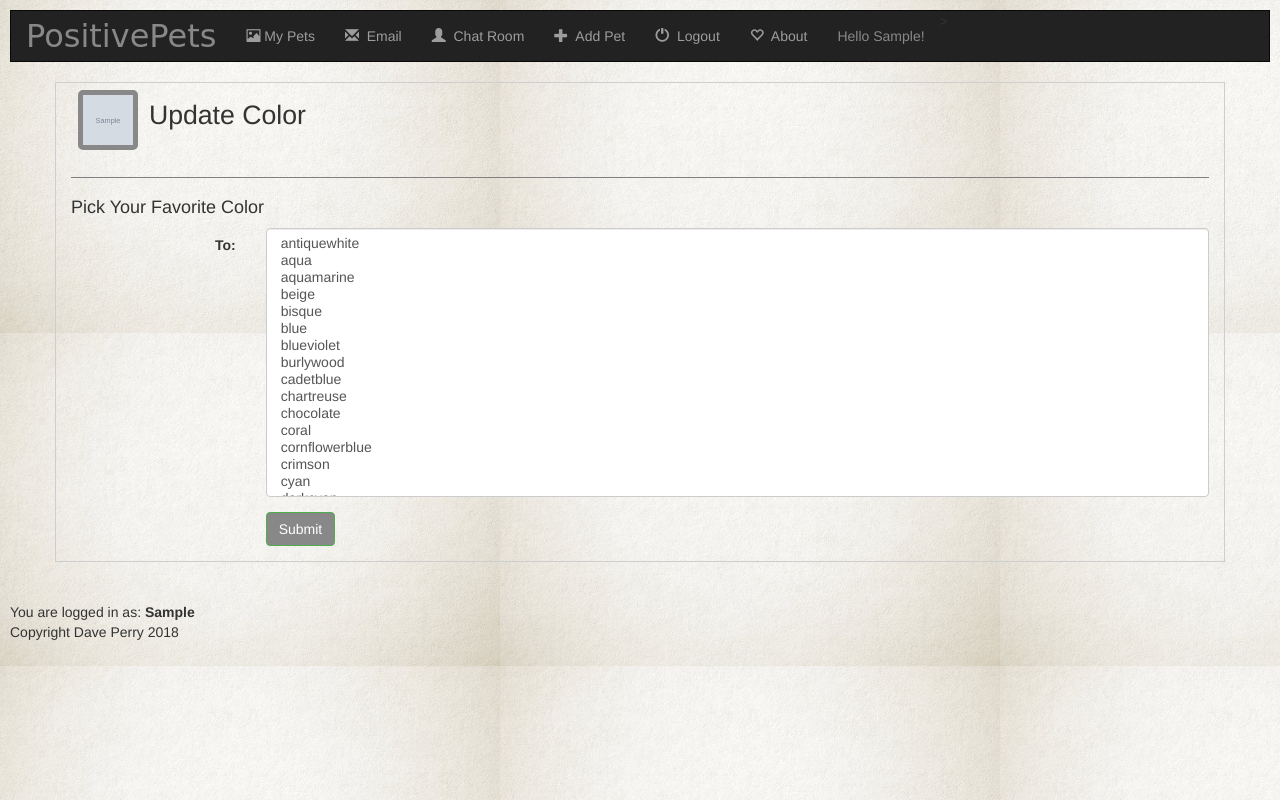
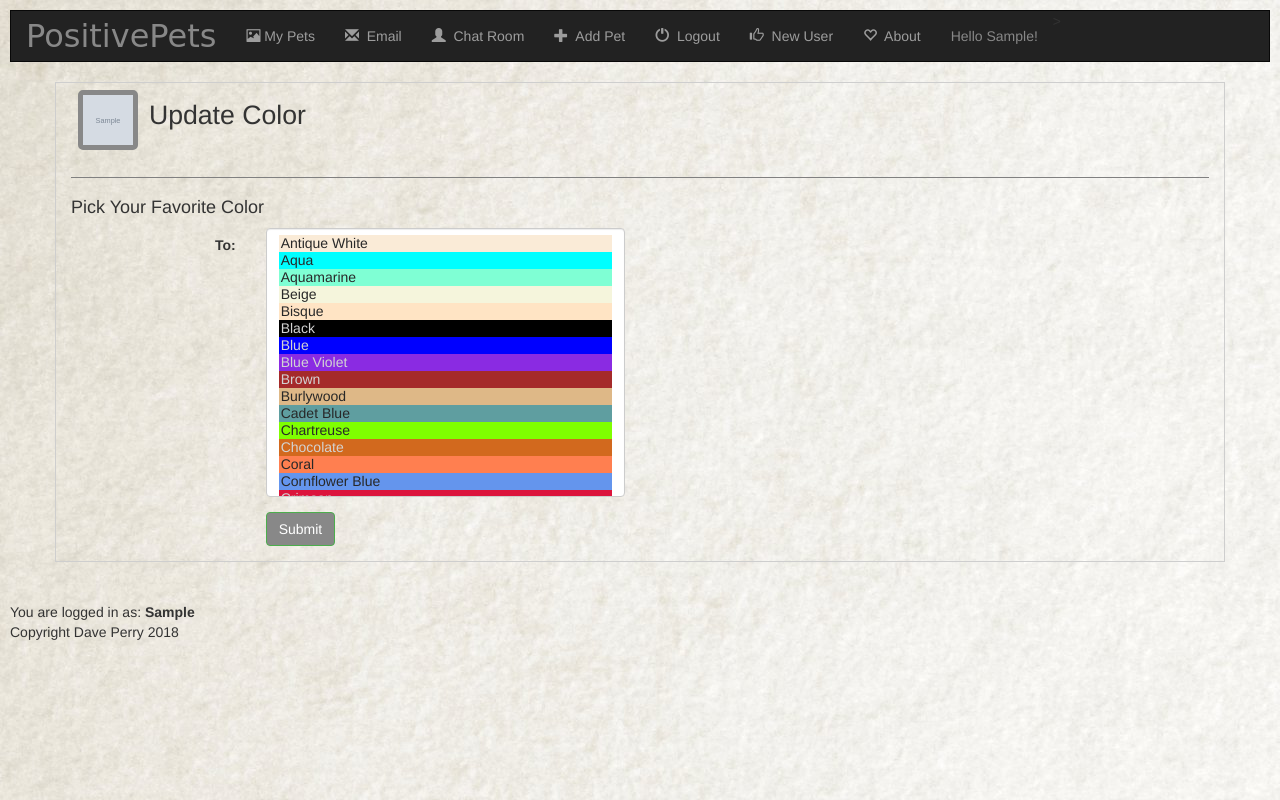
Before and after one commit to daveperry10/PositivePets, a Django app: a page that uses positivepets/templates/positivepets/base.html in a window 1280 px wide. Run offline with Django 3.2, Linux system fonts and the light colour scheme; a user stored in the database is signed in; tables that the repository leaves empty hold one stand-in row (values such as "Sample post"); grey boxes marked "Sample" are stand-in pictures; some libraries are stand-ins or nearby versions.

Commit message:
fixed: - bad color input on user registration - email button text color - handle "/" case (user doesn't put /positivepets/) in urls
added:
- shrink user images to 400x400 on save
- no new user from outside of logged-in view
- took year off birthday for privacy issue
- changed background image to larger file to avoid tiling
-

```diff
--- a/positivepets/templates/positivepets/base.html
+++ b/positivepets/templates/positivepets/base.html
@@ -81,6 +81,13 @@
                             <span class="glyphicon glyphicon-off" aria-hidden="true"></span>&nbsp; Logout
                         </a>
                     </li>
+
+                    <li class="">
+                        <a href="{% url 'positivepets:register' %}">
+                            <span class="glyphicon glyphicon-thumbs-up" aria-hidden="true"></span>&nbsp; New User
+                        </a>
+                    </li>
+
                 {% else %}
 
                     <li class="">
@@ -88,11 +95,7 @@
                             <span class="glyphicon glyphicon-off" aria-hidden="true"></span>&nbsp; Login
                         </a>
                     </li>
-                    <li class="">
-                        <a href="{% url 'positivepets:register' %}">
-                            <span class="glyphicon glyphicon-thumbs-up" aria-hidden="true"></span>&nbsp; New User
-                        </a>
-                    </li>
+
                 {% endif %}
                 <li class="">
                     <a href="{% url 'positivepets:about' %}">
--- a/positivepets/templates/positivepets/color_change_form.html
+++ b/positivepets/templates/positivepets/color_change_form.html
@@ -14,10 +14,10 @@
         {% csrf_token %}
         <div class="form-group">
             <label for="colors" class="col-sm-2 control-label">To:</label>
-            <div class="col-sm-10">
+            <div class="col-sm-4">
                 <select multiple class="form-control" id="colors" name="color" size="15">
-                    {% for c in color_list %}
-                        <option> {{c}} </option>
+                    {% for k,v in color_map.items %}
+                        <option style="background-color:{{k}}; color:{{v.button_text_color}}"> {{v.display_name}} </option>
                     {% endfor %}
                 </select>
             </div>
--- a/positivepets/templates/positivepets/index.html
+++ b/positivepets/templates/positivepets/index.html
@@ -52,7 +52,7 @@
                         <br>
                         <br> Name: {{friend.username | capfirst}}
                         <br> Town: {{friend.city | capfirst}}
-                        <br> Birthday: {{friend.birthday}}
+                        <br> Birthday: {{friend.birthday | date:"F jS"}}
                         <br> Favorite Color: {{friend.color | capfirst}}</span>
                         <br>
                         <br>
--- a/positivepets/templates/positivepets/registration_form.html
+++ b/positivepets/templates/positivepets/registration_form.html
@@ -19,7 +19,7 @@
                         {% include 'positivepets/form-template.html' %}
                         <div class="form-group">
                             <div class="col-sm-offset-2 col-sm-10">
-                                <button type="submit" class="btn btn-success">Submit</button>
+                                <button style="color:{{button_text_color}}; background-color:{{color}};" type="submit" class="btn btn-success">Submit</button>
                             </div>
                         </div>
                     </form>
--- a/positivepets/templates/positivepets/user_pets.html
+++ b/positivepets/templates/positivepets/user_pets.html
@@ -20,10 +20,10 @@
 
                     <h2> {{ pet.name }} </h2>
 
-                    <a href="{% url 'positivepets:detail' pet.id '0' %}" class="btn btn-default btn-sm" style="background-color:{{color}};border-color:gray;"> View Details </a>
+                    <a href="{% url 'positivepets:detail' pet.id '0' %}" class="btn btn-default btn-sm" style="color:{{button_text_color}}; background-color:{{color}};border-color:gray;"> View Details </a>
                     {% if friend.username == user.username %}
 
-                        <a href="{% url 'positivepets:pet_update' pet.id %}" class="btn btn-default btn-sm" style="background-color:{{color}};border-color:gray;"> Update </a>
+                        <a href="{% url 'positivepets:pet_update' pet.id %}" class="btn btn-default btn-sm" style="color:{{button_text_color}}; background-color:{{color}};border-color:gray;"> Update </a>
 
                         <form action="{% url 'positivepets:pet_delete' pet.id %}" method="post" style="display: inline;">
                             {% csrf_token %}
--- a/positivepets/views/chat_views.py
+++ b/positivepets/views/chat_views.py
@@ -1,6 +1,8 @@
 from positivepets.models import Pet, Chat, CustomUser, Mail
 from datetime import datetime
 from django.shortcuts import render
+from .colors import color_map
+
 import time
 def chat_message_create(request):
     model = Chat
@@ -16,5 +18,5 @@ def chat_message_create(request):
     now = datetime.now()
 
     context = {'comment_list': comment_list,'user':request.user, 'now': now, 'color':request.user.color}
-
+    context['button_text_color'] = color_map[request.user.color.lower()]['button_text_color']
     return render(request, 'positivepets/chat_form.html', context)
--- a/positivepets/views/colors.py
+++ b/positivepets/views/colors.py
@@ -1,122 +1,125 @@
+"""
+color_map: dictionary {html_color_name: {button_text_color=x, display_name=x]
+"""
+
 color_map= {
-    'antiquewhite': 'rgb(40,40,40)',
-    'aqua': 'rgb(40,40,40)',
-    'aquamarine': 'rgb(40,40,40)',
-    'beige': 'rgb(40,40,40)',
-    'bisque': 'rgb(40,40,40)',
-    'blue': 'lightgray',
-    'blueviolet': 'rgb(40,40,40)',
-    'burlywood': 'rgb(40,40,40)',
-    'cadetblue': 'rgb(40,40,40)',
-    'chartreuse': 'rgb(40,40,40)',
-    'chocolate': 'lightgray',
-    'coral': 'rgb(40,40,40)',
-    'cornflowerblue': 'rgb(40,40,40)',
-    'crimson': 'rgb(40,40,40)',
-    'cyan': 'rgb(40,40,40)',
-    'darkcyan': 'rgb(40,40,40)',
-    'darkgoldenrod': 'rgb(40,40,40)',
-    'darkkhaki': 'rgb(40,40,40)',
-    'darkmagenta': 'rgb(40,40,40)',
-    'darkolivegreen': 'rgb(40,40,40)',
-    'darkorange': 'rgb(40,40,40)',
-    'darkorchid': 'rgb(40,40,40)',
-    'darksalmon': 'rgb(40,40,40)',
-    'darkseagreen': 'rgb(40,40,40)',
-    'darkslateblue': 'rgb(40,40,40)',
-    'darkturquoise': 'rgb(40,40,40)',
-    'deeppink': 'rgb(40,40,40)',
-    'deepskyblue': 'rgb(40,40,40)',
-    'dimgray': 'rgb(40,40,40)',
-    'dodgerblue': 'rgb(40,40,40)',
-    'firebrick': 'rgb(40,40,40)',
-    'floralwhite': 'rgb(40,40,40)',
-    'forestgreen': 'rgb(40,40,40)',
-    'fuchsia': 'rgb(40,40,40)',
-    'gainsboro': 'rgb(40,40,40)',
-    'gold': 'rgb(40,40,40)',
-    'goldenrod': 'rgb(40,40,40)',
-    'gray': 'rgb(40,40,40)',
-    'green': 'rgb(40,40,40)',
-    'greenyellow': 'rgb(40,40,40)',
-    'hotpink': 'rgb(40,40,40)',
-    'indianred': 'rgb(40,40,40)',
-    'khaki': 'rgb(40,40,40)',
-    'lavender': 'rgb(40,40,40)',
-    'lawngreen': 'rgb(40,40,40)',
-    'lightblue': 'rgb(40,40,40)',
-    'lightcoral': 'rgb(40,40,40)',
-    'lightgray': 'rgb(40,40,40)',
-    'lightgreen': 'rgb(40,40,40)',
-    'lightpink': 'rgb(40,40,40)',
-    'lightsalmon': 'rgb(40,40,40)',
-    'lightseagreen': 'rgb(40,40,40)',
-    'lightskyblue': 'rgb(40,40,40)',
-    'lightslategray': 'rgb(40,40,40)',
-    'lightsteelblue': 'rgb(40,40,40)',
-    'lime': 'rgb(40,40,40)',
-    'limegreen': 'rgb(40,40,40)',
-    'magenta': 'rgb(40,40,40)',
-    'mediumaquamarine': 'rgb(40,40,40)',
-    'mediumblue': 'rgb(40,40,40)',
-    'mediumorchid': 'rgb(40,40,40)',
-    'mediumpurple': 'rgb(40,40,40)',
-    'mediumseagreen': 'rgb(40,40,40)',
-    'mediumslateblue': 'rgb(40,40,40)',
-    'mediumspringgreen': 'rgb(40,40,40)',
-    'mediumturquoise': 'rgb(40,40,40)',
-    'mediumvioletred': 'rgb(40,40,40)',
-    'mistyrose': 'rgb(40,40,40)',
-    'moccasin': 'rgb(40,40,40)',
-    'navajowhite': 'rgb(40,40,40)',
-    'olive': 'rgb(40,40,40)',
-    'olivedrab': 'rgb(40,40,40)',
-    'orange': 'rgb(40,40,40)',
-    'orangered': 'rgb(40,40,40)',
-    'orchid': 'rgb(40,40,40)',
-    'palegoldenrod': 'rgb(40,40,40)',
-    'palegreen': 'rgb(40,40,40)',
-    'paleturquoise': 'rgb(40,40,40)',
-    'palevioletred': 'rgb(40,40,40)',
-    'papayawhip': 'rgb(40,40,40)',
-    'peachpuff': 'rgb(40,40,40)',
-    'peru': 'rgb(40,40,40)',
-    'pink': 'rgb(40,40,40)',
-    'plum': 'rgb(40,40,40)',
-    'powderblue': 'rgb(40,40,40)',
-    'red': 'rgb(40,40,40)',
-    'rosybrown': 'rgb(40,40,40)',
-    'royalblue': 'rgb(40,40,40)',
-    'salmon': 'rgb(40,40,40)',
-    'sandybrown': 'rgb(40,40,40)',
-    'seagreen': 'rgb(40,40,40)',
-    'silver': 'rgb(40,40,40)',
-    'skyblue': 'rgb(40,40,40)',
-    'slateblue': 'rgb(40,40,40)',
-    'slategray': 'rgb(40,40,40)',
-    'springgreen': 'rgb(40,40,40)',
-    'steelblue': 'rgb(40,40,40)',
-    'tan': 'rgb(40,40,40)',
-    'thistle': 'rgb(40,40,40)',
-    'tomato': 'rgb(40,40,40)',
-    'turquoise': 'rgb(40,40,40)',
-    'wheat': 'rgb(40,40,40)',
-    'yellow': 'rgb(40,40,40)',
-    'black': 'lightgray',
-    'brown': 'lightgray',
-    'darkblue': 'lightgray',
-    'darkgreen': 'lightgray',
-    'darkred': 'lightgray',
-    'darkslategray': 'lightgray',
-    'indigo': 'lightgray',
-    'maroon': 'lightgray',
-    'midnightblue': 'lightgray',
-    'navy': 'lightgray',
-    'violet': 'lightgray',
-    'purple': 'lightgray',
-    'rebeccapurple': 'lightgray',
-    'saddlebrown': 'lightgray',
-    'sienna': 'lightgray',
-    'teal': 'lightgray',
-    'darkviolet': 'lightgray'
+    'antiquewhite': {'button_text_color': 'rgb(40,40,40)', 'display_name': 'Antique White'},
+    'aqua': {'button_text_color': 'rgb(40,40,40)', 'display_name': 'Aqua'},
+    'aquamarine': {'button_text_color': 'rgb(40,40,40)', 'display_name': 'Aquamarine'},
+    'beige': {'button_text_color': 'rgb(40,40,40)', 'display_name': 'Beige'},
+    'bisque': {'button_text_color': 'rgb(40,40,40)', 'display_name': 'Bisque'},
+    'black': {'button_text_color': 'lightgray', 'display_name': 'Black'},
+    'blue': {'button_text_color': 'lightgray', 'display_name': 'Blue'},
+    'blueviolet': {'button_text_color': 'lightgray', 'display_name': 'Blue Violet'},
+    'brown': {'button_text_color': 'lightgray', 'display_name': 'Brown'},
+    'burlywood': {'button_text_color': 'rgb(40,40,40)', 'display_name': 'Burlywood'},
+    'cadetblue': {'button_text_color': 'rgb(40,40,40)', 'display_name': 'Cadet Blue'},
+    'chartreuse': {'button_text_color': 'rgb(40,40,40)', 'display_name': 'Chartreuse'},
+    'chocolate': {'button_text_color': 'lightgray', 'display_name': 'Chocolate'},
+    'coral': {'button_text_color': 'rgb(40,40,40)', 'display_name': 'Coral'},
+    'cornflowerblue': {'button_text_color': 'rgb(40,40,40)', 'display_name': 'Cornflower Blue'},
+    'crimson': {'button_text_color': 'lightgray', 'display_name': 'Crimson'},
+    'cyan': {'button_text_color': 'rgb(40,40,40)', 'display_name': 'Cyan'},
+    'darkblue': {'button_text_color': 'lightgray', 'display_name': 'Dark Blue'},
+    'darkcyan': {'button_text_color': 'rgb(40,40,40)', 'display_name': 'Dark Cyan'},
+    'darkgoldenrod': {'button_text_color': 'rgb(40,40,40)', 'display_name': 'Dark Goldenrod'},
+    'darkgreen': {'button_text_color': 'lightgray', 'display_name': 'Dark Green'},
+    'darkkhaki': {'button_text_color': 'rgb(40,40,40)', 'display_name': 'Dark Khaki'},
+    'darkmagenta': {'button_text_color': 'lightgray', 'display_name': 'Dark Magenta'},
+    'darkolivegreen': {'button_text_color': 'lightgray', 'display_name': 'Dark Olive Green'},
+    'darkorange': {'button_text_color': 'rgb(40,40,40)', 'display_name': 'Dark Orange'},
+    'darkorchid': {'button_text_color': 'lightgray', 'display_name': 'Dark Orchid'},
+    'darkred': {'button_text_color': 'lightgray', 'display_name': 'Dark Red'},
+    'darksalmon': {'button_text_color': 'rgb(40,40,40)', 'display_name': 'Dark Salmon'},
+    'darkseagreen': {'button_text_color': 'rgb(40,40,40)', 'display_name': 'Dark Sea Green'},
+    'darkslateblue': {'button_text_color': 'lightgray', 'display_name': 'Dark Slate Blue'},
+    'darkslategray': {'button_text_color': 'lightgray', 'display_name': 'Dark Slate Gray'},
+    'darkturquoise': {'button_text_color': 'rgb(40,40,40)', 'display_name': 'Dark Turquoise'},
+    'darkviolet': {'button_text_color': 'lightgray', 'display_name': 'Dark Violet'},
+    'deeppink': {'button_text_color': 'rgb(40,40,40)', 'display_name': 'Deep Pink'},
+    'deepskyblue': {'button_text_color': 'rgb(40,40,40)', 'display_name': 'Deep Sky Blue'},
+    'dimgray': {'button_text_color': 'lightgray', 'display_name': 'Dim Gray'},
+    'dodgerblue': {'button_text_color': 'rgb(40,40,40)', 'display_name': 'Dodger Blue'},
+    'firebrick': {'button_text_color': 'lightgray', 'display_name': 'Fire Brick'},
+    'forestgreen': {'button_text_color': 'lightgray', 'display_name': 'Forest Green'},
+    'fuchsia': {'button_text_color': 'rgb(40,40,40)', 'display_name': 'Fuchsia'},
+    'gainsboro': {'button_text_color': 'rgb(40,40,40)', 'display_name': 'Gainsboro'},
+    'gold': {'button_text_color': 'rgb(40,40,40)', 'display_name': 'Gold'},
+    'goldenrod': {'button_text_color': 'rgb(40,40,40)', 'display_name': 'Goldenrod'},
+    'gray': {'button_text_color': 'rgb(40,40,40)', 'display_name': 'Gray'},
+    'green': {'button_text_color': 'lightgray', 'display_name': 'Green'},
+    'greenyellow': {'button_text_color': 'rgb(40,40,40)', 'display_name': 'Green Yellow'},
+    'hotpink': {'button_text_color': 'rgb(40,40,40)', 'display_name': 'Hot Pink'},
+    'indianred': {'button_text_color': 'rgb(40,40,40)', 'display_name': 'Indian Red'},
+    'indigo': {'button_text_color': 'lightgray', 'display_name': 'Indigo'},
+    'khaki': {'button_text_color': 'rgb(40,40,40)', 'display_name': 'Khaki'},
+    'lavender': {'button_text_color': 'rgb(40,40,40)', 'display_name': 'Lavender'},
+    'lawngreen': {'button_text_color': 'rgb(40,40,40)', 'display_name': 'Lawn Green'},
+    'lightblue': {'button_text_color': 'rgb(40,40,40)', 'display_name': 'Light Blue'},
+    'lightcoral': {'button_text_color': 'rgb(40,40,40)', 'display_name': 'Light Coral'},
+    'lightgray': {'button_text_color': 'rgb(20,20,20)', 'display_name': 'Light Gray'},
+    'lightgreen': {'button_text_color': 'rgb(40,40,40)', 'display_name': 'Light Green'},
+    'lightpink': {'button_text_color': 'rgb(40,40,40)', 'display_name': 'Light Pink'},
+    'lightsalmon': {'button_text_color': 'rgb(40,40,40)', 'display_name': 'Light Salmon'},
+    'lightseagreen': {'button_text_color': 'rgb(40,40,40)', 'display_name': 'Light Sea Green'},
+    'lightskyblue': {'button_text_color': 'rgb(40,40,40)', 'display_name': 'Light Sky Blue'},
+    'lightslategray': {'button_text_color': 'rgb(40,40,40)', 'display_name': 'Light Slate Gray'},
+    'lightsteelblue': {'button_text_color': 'rgb(40,40,40)', 'display_name': 'Light Steel Blue'},
+    'lime': {'button_text_color': 'rgb(40,40,40)', 'display_name': 'Lime'},
+    'limegreen': {'button_text_color': 'rgb(40,40,40)', 'display_name': 'Lime Green'},
+    'magenta': {'button_text_color': 'rgb(40,40,40)', 'display_name': 'Magenta'},
+    'maroon': {'button_text_color': 'lightgray', 'display_name': 'Maroon'},
+    'mediumaquamarine': {'button_text_color': 'rgb(40,40,40)', 'display_name': 'Medium Aquamarine'},
+    'mediumblue': {'button_text_color': 'lightgray', 'display_name': 'Medium Blue'},
+    'mediumorchid': {'button_text_color': 'rgb(40,40,40)', 'display_name': 'Medium Orchid'},
+    'mediumpurple': {'button_text_color': 'rgb(40,40,40)', 'display_name': 'Medium Purple'},
+    'mediumseagreen': {'button_text_color': 'rgb(40,40,40)', 'display_name': 'Medium Sea Green'},
+    'mediumslateblue': {'button_text_color': 'rgb(40,40,40)', 'display_name': 'Medium Slate Blue'},
+    'mediumspringgreen': {'button_text_color': 'rgb(40,40,40)', 'display_name': 'Medium Spring Green'},
+    'mediumturquoise': {'button_text_color': 'rgb(40,40,40)', 'display_name': 'Medium Turquoise'},
+    'mediumvioletred': {'button_text_color': 'lightgray', 'display_name': 'Medium Violet Red'},
+    'midnightblue': {'button_text_color': 'lightgray', 'display_name': 'Midnight Blue'},
+    'mistyrose': {'button_text_color': 'rgb(40,40,40)', 'display_name': 'Misty Rose'},
+    'moccasin': {'button_text_color': 'rgb(40,40,40)', 'display_name': 'Moccasin'},
+    'navajowhite': {'button_text_color': 'rgb(40,40,40)', 'display_name': 'Navajo White'},
+    'navy': {'button_text_color': 'lightgray', 'display_name': 'Navy'},
+    'olive': {'button_text_color': 'lightgray', 'display_name': 'Olive'},
+    'olivedrab': {'button_text_color': 'lightgray', 'display_name': 'Olive Drab'},
+    'orange': {'button_text_color': 'rgb(40,40,40)', 'display_name': 'Orange'},
+    'orangered': {'button_text_color': 'rgb(40,40,40)', 'display_name': 'Orange Red'},
+    'orchid': {'button_text_color': 'rgb(40,40,40)', 'display_name': 'Orchid'},
+    'palegoldenrod': {'button_text_color': 'rgb(40,40,40)', 'display_name': 'Pale Goldenrod'},
+    'palegreen': {'button_text_color': 'rgb(40,40,40)', 'display_name': 'Pale Green'},
+    'paleturquoise': {'button_text_color': 'rgb(40,40,40)', 'display_name': 'Pale Turquoise'},
+    'palevioletred': {'button_text_color': 'rgb(40,40,40)', 'display_name': 'Pale Violet Red'},
+    'papayawhip': {'button_text_color': 'rgb(40,40,40)', 'display_name': 'Papaya Whip'},
+    'peachpuff': {'button_text_color': 'rgb(40,40,40)', 'display_name': 'Peach Puff'},
+    'peru': {'button_text_color': 'rgb(40,40,40)', 'display_name': 'Peru'},
+    'pink': {'button_text_color': 'rgb(40,40,40)', 'display_name': 'Pink'},
+    'plum': {'button_text_color': 'rgb(40,40,40)', 'display_name': 'Plum'},
+    'powderblue': {'button_text_color': 'rgb(40,40,40)', 'display_name': 'Powder Blue'},
+    'purple': {'button_text_color': 'lightgray', 'display_name': 'Purple'},
+    'rebeccapurple': {'button_text_color': 'lightgray', 'display_name': 'Rebecca Purple'},
+    'red': {'button_text_color': 'lightgray', 'display_name': 'Red'},
+    'rosybrown': {'button_text_color': 'rgb(40,40,40)', 'display_name': 'Rosy Brown'},
+    'royalblue': {'button_text_color': 'rgb(40,40,40)', 'display_name': 'Royal Blue'},
+    'saddlebrown': {'button_text_color': 'lightgray', 'display_name': 'Saddle Brown'},
+    'salmon': {'button_text_color': 'rgb(40,40,40)', 'display_name': 'Salmon'},
+    'sandybrown': {'button_text_color': 'rgb(40,40,40)', 'display_name': 'Sandy Brown'},
+    'seagreen': {'button_text_color': 'rgb(40,40,40)', 'display_name': 'Sea Green'},
+    'sienna': {'button_text_color': 'lightgray', 'display_name': 'Sienna'},
+    'silver': {'button_text_color': 'rgb(40,40,40)', 'display_name': 'Silver'},
+    'skyblue': {'button_text_color': 'rgb(40,40,40)', 'display_name': 'Sky Blue'},
+    'slateblue': {'button_text_color': 'lightgray', 'display_name': 'Slate Blue'},
+    'slategray': {'button_text_color': 'lightgray', 'display_name': 'Slate Gray'},
+    'springgreen': {'button_text_color': 'rgb(40,40,40)', 'display_name': 'Spring Green'},
+    'steelblue': {'button_text_color': 'rgb(40,40,40)', 'display_name': 'Steel Blue'},
+    'tan': {'button_text_color': 'rgb(40,40,40)', 'display_name': 'Tan'},
+    'teal': {'button_text_color': 'lightgray', 'display_name': 'Teal'},
+    'thistle': {'button_text_color': 'rgb(40,40,40)', 'display_name': 'Thistle'},
+    'tomato': {'button_text_color': 'rgb(40,40,40)', 'display_name': 'Tomato'},
+    'turquoise': {'button_text_color': 'rgb(40,40,40)', 'display_name': 'Turquoise'},
+    'violet': {'button_text_color': 'rgb(40,40,40)', 'display_name': 'Violet'},
+    'wheat': {'button_text_color': 'rgb(40,40,40)', 'display_name': 'Wheat'},
+    'yellow': {'button_text_color': 'rgb(40,40,40)', 'display_name': 'Yellow'}
 }
--- a/positivepets/views/detail_views.py
+++ b/positivepets/views/detail_views.py
@@ -3,6 +3,7 @@ from positivepets.models import Pet, CustomUser
 from positivepets.forms import PetDescriptionForm
 from django.http import HttpResponseRedirect
 from django.urls import reverse
+from .colors import color_map
 
 class DetailView(generic.DetailView):
     model = Pet
@@ -19,7 +20,8 @@ class DetailView(generic.DetailView):
         context['owner'] = owner
         context['description'] = description
         context['edit'] = edit
-        context['color'] = self.request.user.color  #only the user can see the buttons
+        context['color'] = self.request.user.color
+        context['button_text_color'] = color_map[self.request.user.color.lower()]['button_text_color']
         return context
 
 def description_edit(request, pk):
--- a/positivepets/views/email_views.py
+++ b/positivepets/views/email_views.py
@@ -5,6 +5,7 @@ from django.db.models import Max
 from django.http import HttpResponseRedirect
 from django.urls import reverse
 from django.shortcuts import render
+from .colors import color_map
 
 EMAIL_STATUS_UNREAD = 1
 EMAIL_STATUS_READ = 2
@@ -43,6 +44,7 @@ class MailCreate(CreateView):
         context['sender'] = self.request.user
         context['user_list'] = CustomUser.objects.exclude(id=self.request.user.id).exclude(username='admin')
         context['color'] = self.request.user.color
+        context['button_text_color'] = color_map[self.request.user.color.lower()]['button_text_color']
         recipient_list = []
 
         if self.kwargs['reply_type'] == 'reply-all':
--- a/positivepets/views/index_views.py
+++ b/positivepets/views/index_views.py
@@ -23,7 +23,10 @@ class IndexView(generic.ListView):
 
             if friend.color:
                 context['color'] = friend.color
-                context['button_text_color'] = color_map[friend.color.lower()]
+                try:
+                    context['button_text_color'] = color_map[friend.color.lower()]['button_text_color']
+                except:
+                    context['button_text_color'] = 'rgb(40,40,40)'
             else:
                 context['color'] = 'lightgray'
                 context['button_text_color'] = 'rgb(40,40,40)'
--- a/positivepets/views/misc_views.py
+++ b/positivepets/views/misc_views.py
@@ -19,7 +19,7 @@ class UserFormView(View):
     #display a blank form
     def get(self, request):
         form = self.form_class(None)
-        return render(request, self.template_name, {'form':form})
+        return render(request, self.template_name, {'form':form, 'color': request.user.color})
 
     def post(self, request):
         form = self.form_class(request.POST, request.FILES)
@@ -44,11 +44,11 @@ class UserFormView(View):
                     login(request, user)
                     return redirect('positivepets:index')
 
-        return render(request, self.template_name, {'form':form})
+        return render(request, self.template_name, {'form':form, 'color': request.user.color})
 
 
 def color_change_view(request):
-    context = {'color_list': color_map.keys(), 'color': request.user.color}
+    context = {'color_map': color_map, 'color': request.user.color}
     return render(request, 'positivepets/color_change_form.html', context)
 
 def color_save_view(request):
--- a/positivepets/views/user_pet_views.py
+++ b/positivepets/views/user_pet_views.py
@@ -5,6 +5,7 @@ from positivepets.models import Pet, CustomUser
 from django.http import HttpResponseRedirect
 from django.urls import reverse
 from django.shortcuts import render
+from .colors import color_map
 
 class PetCreate(CreateView):
     model = Pet
@@ -16,6 +17,7 @@ class PetCreate(CreateView):
     def get_context_data(self, **kwargs):
         context = super(PetCreate, self).get_context_data(**kwargs)
         context['color'] = self.request.user.color
+        context['button_text_color'] = color_map[self.request.user.color.lower()]['button_text_color']
         return context
 
 class PetUpdate(UpdateView):
@@ -24,6 +26,7 @@ class PetUpdate(UpdateView):
     def get_context_data(self, **kwargs):
         context = super(PetUpdate, self).get_context_data(**kwargs)
         context['color'] = self.request.user.color
+        context['button_text_color'] = color_map[request.user.color.lower()]['button_text_color']
         return context
 
 class PetDelete(DeleteView):
@@ -58,5 +61,6 @@ class UserPets(generic.ListView):
 def user_pet_view(request, friend_id):
         friend = CustomUser.objects.get(id=friend_id)
         pet_list = Pet.objects.filter(user=friend_id)
-        context = {'friend': friend, 'pet_list': pet_list, 'color': friend.color}
+        context = {'friend': friend, 'pet_list': pet_list, 'color': friend.color, 'button_text_color': color_map[request.user.color.lower()]['button_text_color']}
+
         return render(request, 'positivepets/user_pets.html', context)
--- a/website/urls.py
+++ b/website/urls.py
@@ -18,10 +18,11 @@ from django.contrib import admin
 from django.conf.urls import url, include
 from django.conf import settings
 from django.conf.urls.static import static
+from positivepets.views.index_views import redirect
 
 urlpatterns = [
-    #url(r'^$', include('positivepets.urls')),
-    url(r'^admin/', admin.site.urls),  #older
+    url(r'^$', redirect),
+    url(r'^admin/', admin.site.urls),
     url(r'^positivepets/', include('positivepets.urls')),
     url(r'^accounts/', include('django.contrib.auth.urls')),
 ]
```
Also changed, not shown: positivepets/models.py (+20 -1 lines), resize.py (added, +28 -0 lines), positivepets/static/positivepets/images/background.jpg.
